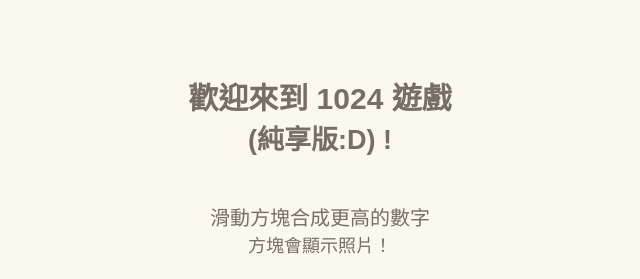
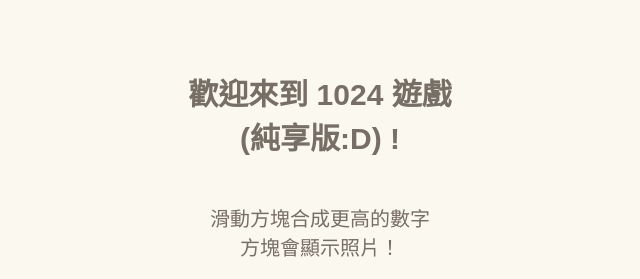
Before and after one commit to dou4166/1024-game-mobile, a plain HTML site: page index.html in a window 1280 px wide. Shown: the part 185-464 px from the top of the page, without its empty margins (320-960 px from the left). Drawn offline with Linux system fonts and the light colour scheme.

Commit message:
Update index.html

```diff
--- a/index.html
+++ b/index.html
@@ -187,12 +187,10 @@
 <body>
   <div id="start-screen">
    <h2>
-  歡迎來到 1024 遊戲<br>
-  <span style="font-size: 0.9em;">(純享版:D) !</span>
+  歡迎來到 1024 遊戲<br>(純享版:D) !</span>
    </h2>
 <p>
-  滑動方塊合成更高的數字<br>
-  <span style="font-size: 0.9em;">方塊會顯示照片！</span>
+  滑動方塊合成更高的數字<br>方塊會顯示照片！</span>
 </p>
     <button onclick="startGame()">開始遊戲</button>
   </div>
```
